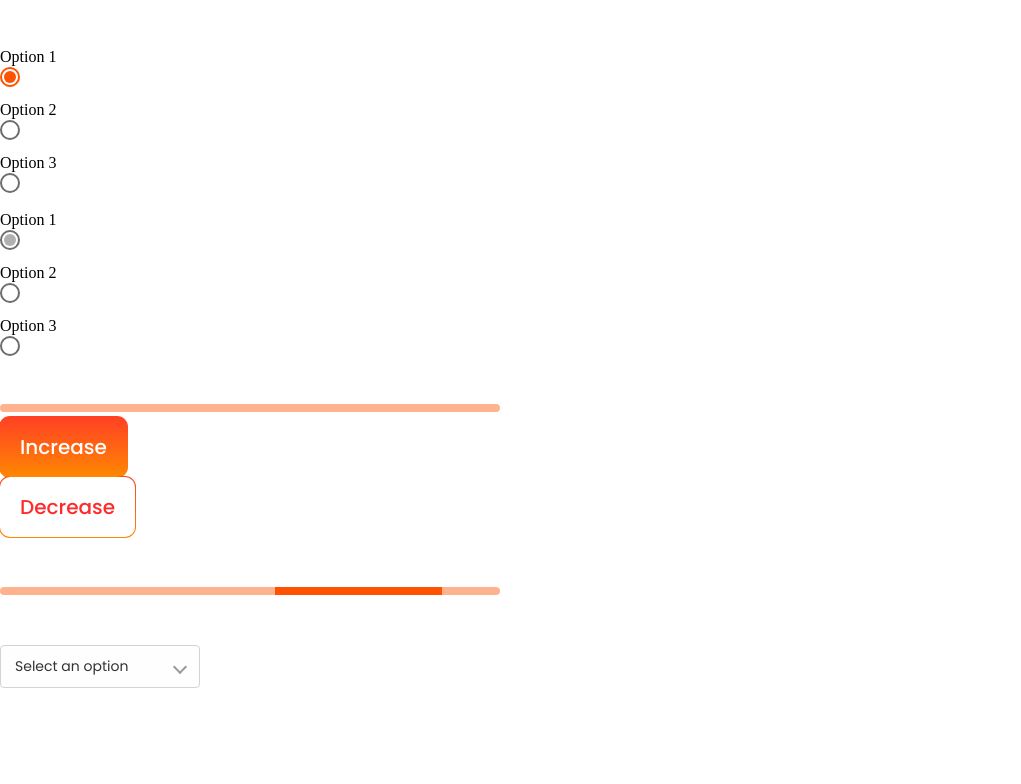
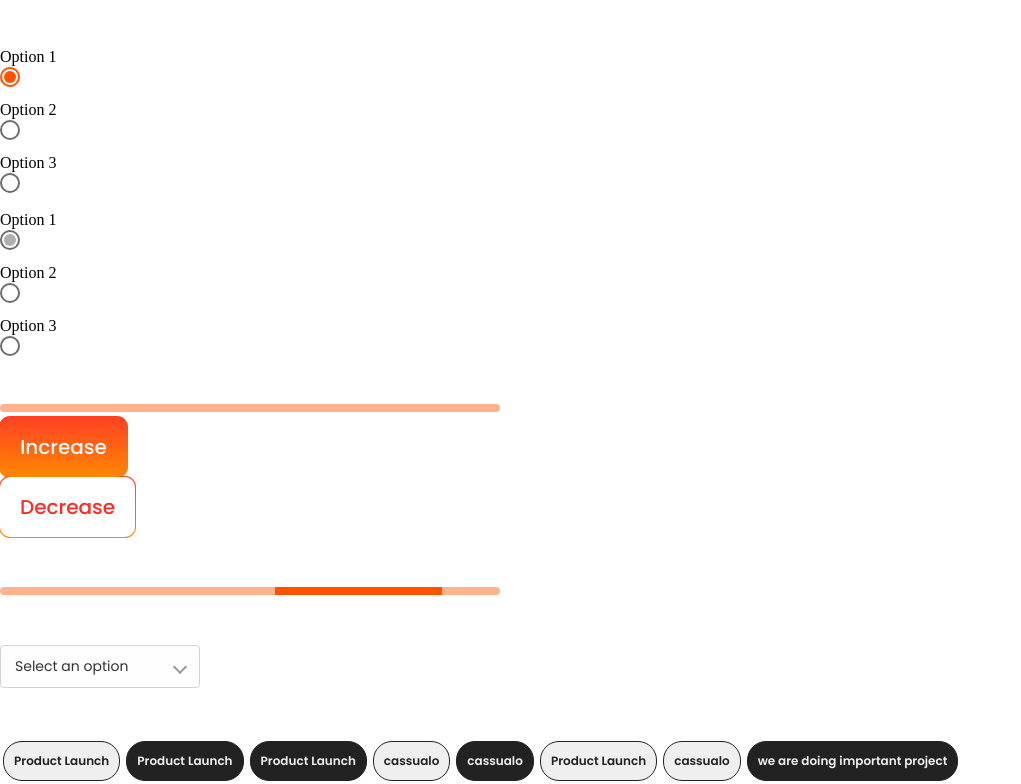
Before and after one commit to Gewinum/cassualo-components, a React (Vite) app: page / in a window 1280 px wide. Shown: the part 1947-2731 px from the top of the page, without its empty margins (0-1021 px from the left). Before the commit the page ends 2685 px from the top, so only its background shows below. Built offline with nearby package versions, Linux system fonts and the light colour scheme.

Commit message:
feat: add tags

```diff
--- a/src/App.tsx
+++ b/src/App.tsx
@@ -16,6 +16,7 @@ import RadioGroup from "./components/radioGroup.tsx";
 import LinearBar from "./components/linearBar.tsx";
 import Dropdown from "./components/dropdown.tsx";
 import Modal from "./components/modal.tsx";
+import Tag from "./components/tag.tsx";
 
 type State = {
     perPage: number;
@@ -169,6 +170,16 @@ class App extends React.Component<Nothing, State> {
                     }
                 ]} onChange={(val) => console.log(val)} />
                 <div style={{margin: "50px"}} />
+                <div>
+                    <Tag text="Product Launch" />
+                    <Tag text="Product Launch" reversed={true} />
+                    <Tag text="Product Launch" reversed={true} />
+                    <Tag text="cassualo" />
+                    <Tag text="cassualo" reversed={true} />
+                    <Tag text="Product Launch" />
+                    <Tag text="cassualo" />
+                    <Tag text="we are doing important project" reversed={true} />
+                </div>
                 <Modal title="Modal example" contents="Lorem ipsum dolor sit amet, consectetur adipiscing elit, sed do eiusmod tempor incididunt ut labore et dolore magna aliqua. Ut enim ad minim veniam" onClose={(status) => console.log(status)} />
             </>
         );
--- /dev/null
+++ b/src/components/tag.tsx
@@ -0,0 +1,20 @@
+import Nothing from "../utils/nothing.ts";
+import React from "react";
+import "../styles/tag.css";
+
+type Props = {
+  text: string;
+  reversed?: boolean;
+};
+
+class Tag extends React.Component<Props, Nothing> {
+    render() {
+        return (
+            <div className={"tag" + (this.props.reversed ? " reversed" : "")}>
+                {this.props.text}
+            </div>
+        )
+    }
+}
+
+export default Tag;
--- /dev/null
+++ b/src/styles/tag.css
@@ -0,0 +1,20 @@
+.tag {
+    display: inline-block;
+    border: 1px solid #222222;
+    background: #EFEFEF;
+    border-radius: 19px;
+    padding: 10px;
+    width: auto;
+    height: auto;
+    text-align: center;
+    font-size: 12px;
+    font-family: "Poppins", sans-serif;
+    font-weight: 600;
+    color: #222222;
+    margin: 3px;
+}
+
+.tag.reversed {
+    background: #222222;
+    color: #EFEFEF;
+}
```
